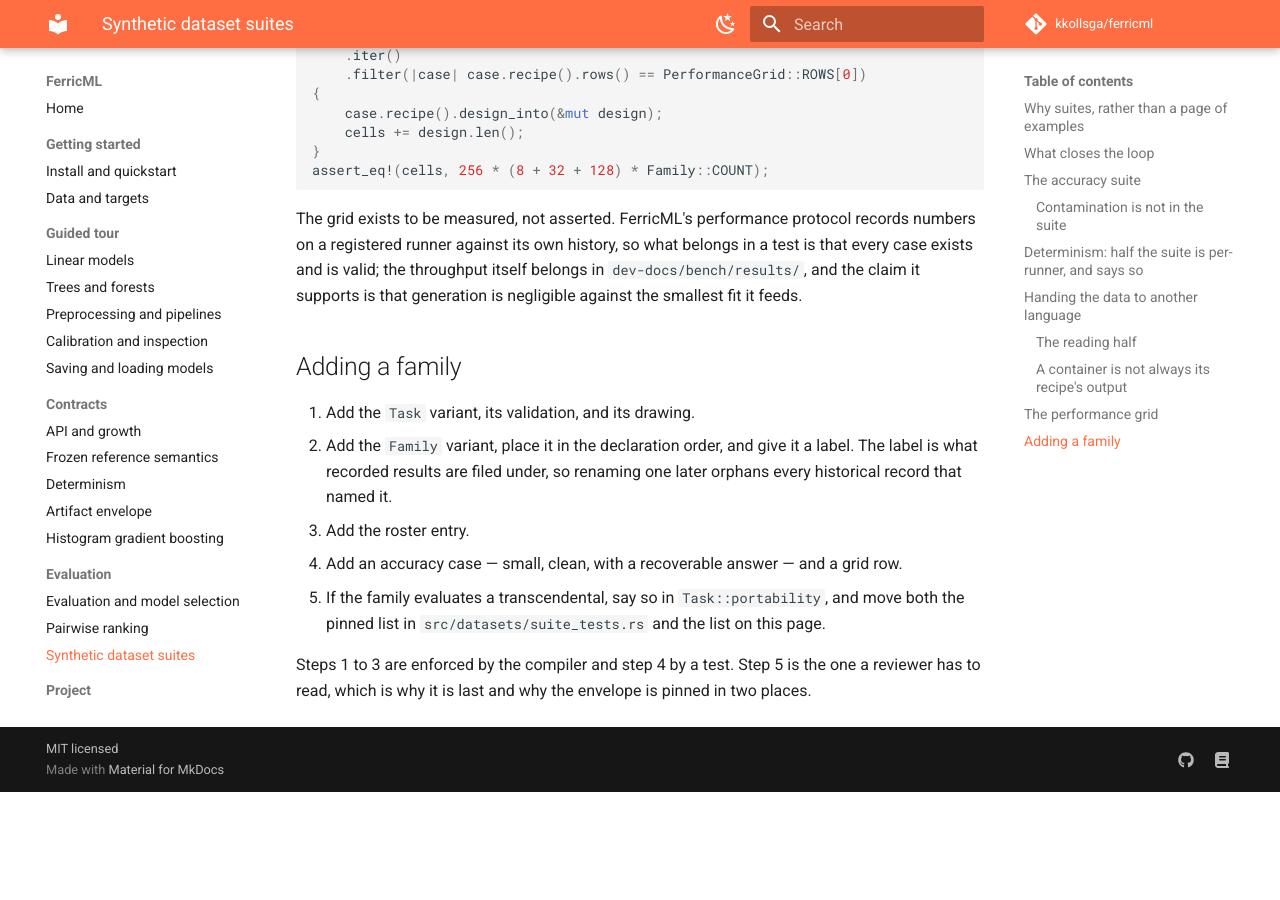
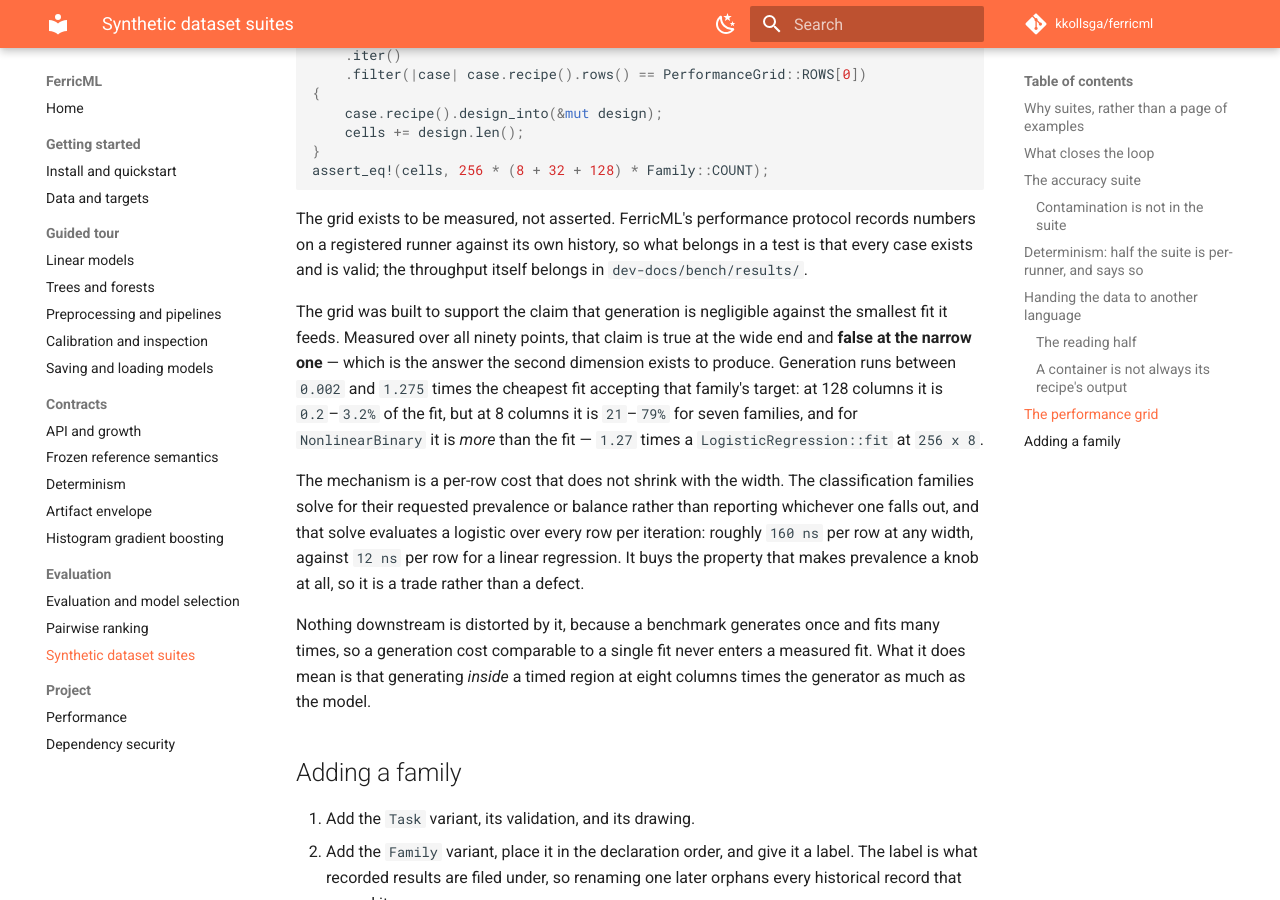
Before and after one commit to kkollsga/ferricml, an MkDocs documentation site: the page built from docs/dataset-suites.md, in a window 1280 px wide and 900 px high, scrolled down 8218 px. Built offline with MkDocs 1.6.1 and Material for MkDocs 9.7.7, drawn with Linux system fonts in a browser that asks for light colours; comment, search, counter and statistics services are not loaded; before the commit the page ends 9010 px from its top, so only the background shows below that.

Commit message:
docs: record the measured generation cost instead of the refuted claim
The suites page asserted that generation is negligible against the smallest
fit it feeds. P10 measured otherwise: over ninety points generation runs
0.002-1.275x the cheapest fit accepting the family's target -- 0.2-3.2% at 128
columns, but 21-79% at 8 columns, and more than the fit for NonlinearBinary.

The correction reached src/datasets/suites.rs when the measurement landed and
did not reach this page, which is user-facing twice: src/lib.rs includes it
into rustdoc and mkdocs.yml renders it on the docs site. The page now carries
the measured result, its mechanism, and its condition.

Co-Authored-By: Claude Opus 5 <noreply@anthropic.com>

```diff
--- a/docs/dataset-suites.md
+++ b/docs/dataset-suites.md
@@ -390,8 +390,28 @@ assert_eq!(cells, 256 * (8 + 32 + 128) * Family::COUNT);
 The grid exists to be measured, not asserted. FerricML's performance protocol
 records numbers on a registered runner against its own history, so what belongs
 in a test is that every case exists and is valid; the throughput itself belongs
-in `dev-docs/bench/results/`, and the claim it supports is that generation is
-negligible against the smallest fit it feeds.
+in `dev-docs/bench/results/`.
+
+The grid was built to support the claim that generation is negligible against
+the smallest fit it feeds. Measured over all ninety points, that claim is true
+at the wide end and **false at the narrow one** — which is the answer the second
+dimension exists to produce. Generation runs between `0.002` and `1.275` times
+the cheapest fit accepting that family's target: at 128 columns it is `0.2`–`3.2%`
+of the fit, but at 8 columns it is `21`–`79%` for seven families, and for
+`NonlinearBinary` it is *more* than the fit — `1.27` times a
+`LogisticRegression::fit` at `256 x 8`.
+
+The mechanism is a per-row cost that does not shrink with the width. The
+classification families solve for their requested prevalence or balance rather
+than reporting whichever one falls out, and that solve evaluates a logistic over
+every row per iteration: roughly `160 ns` per row at any width, against `12 ns`
+per row for a linear regression. It buys the property that makes prevalence a
+knob at all, so it is a trade rather than a defect.
+
+Nothing downstream is distorted by it, because a benchmark generates once and
+fits many times, so a generation cost comparable to a single fit never enters a
+measured fit. What it does mean is that generating *inside* a timed region at
+eight columns times the generator as much as the model.
 
 ## Adding a family
 
```
